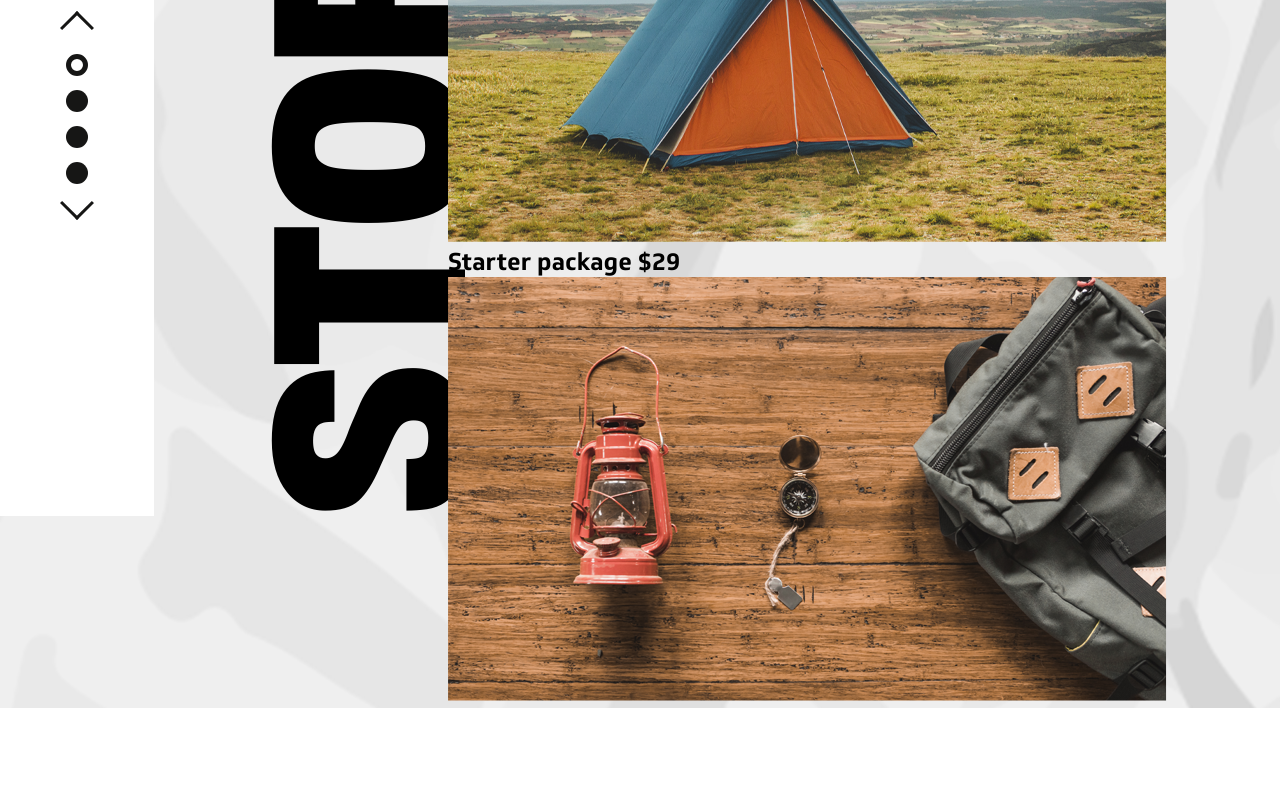
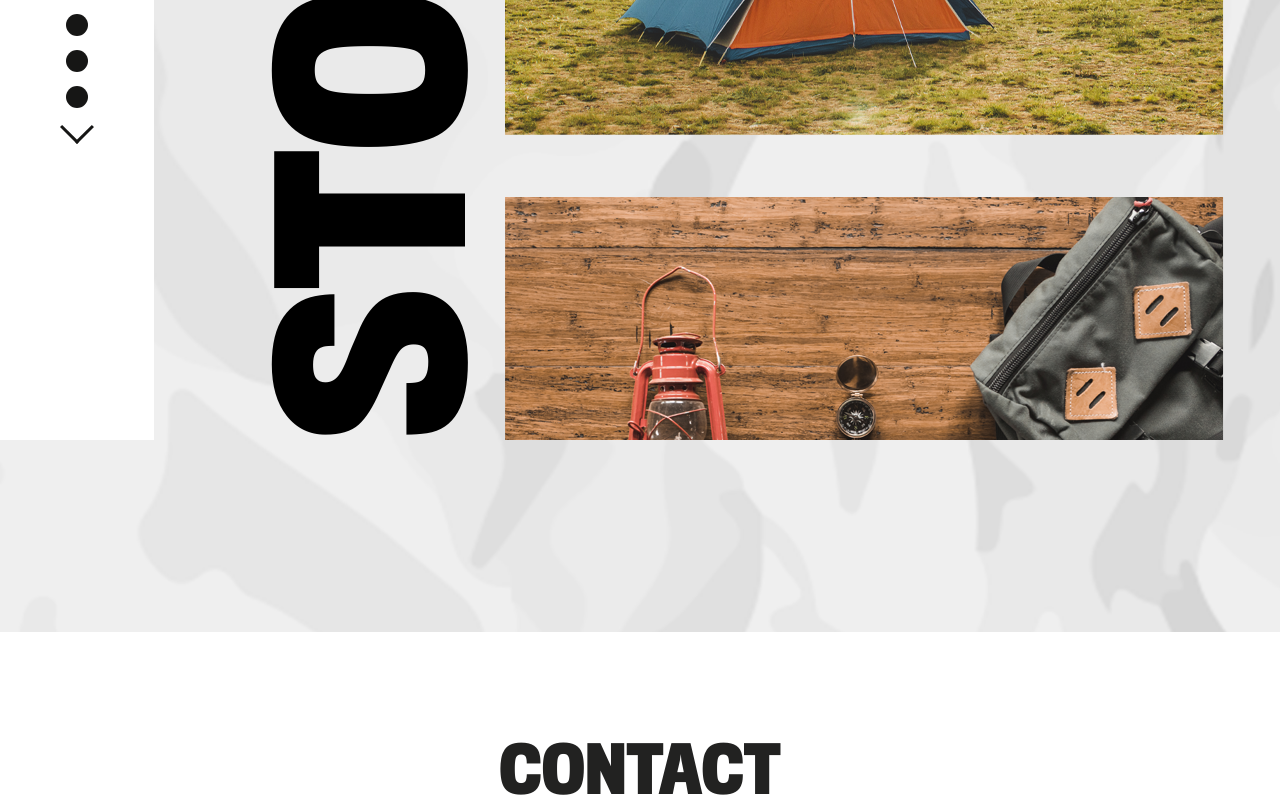
Before and after one commit to alex1987bystrov/hiking-store-react, a React (Create React App) app: page / in a window 1280 px wide. Shown: the part 4500-5300 px from the top of the page. Built offline with nearby package versions, Linux system fonts and the light colour scheme.

Commit message:
store-slider done (marked).

```diff
--- a/src/App.css
+++ b/src/App.css
@@ -265,7 +265,7 @@ p {
   h3{margin: 8% 0 10% 0;}
   p{
     text-wrap: pretty;
-    padding: 0 2.5% 15% 2.5%;
+    padding: 0 2.5% 7% 2.5%;
     font-size: 1.5rem;
     width: 100%;
   }
@@ -331,9 +331,36 @@ p {
   rotate: 135deg;
 }
 
-.store-content {
+.store-content-section {
+  overflow: hidden;
   height: 100vh;
   width: 65%;
+}
+.store-content :nth-child(even) {
+  h3 {
+    top: auto;
+    bottom: 2%;
+    color: white;
+  }
+  img {margin-top: 7%;}
+}
+
+.store-slide {
+  position: relative;
+  text-align: center;
+  h3 {
+    min-width: 45%;
+    display: flex;
+    align-items: center;
+    justify-content: space-between;
+    position: absolute;
+    top: 4%;
+    left: 36%;
+  }
+  span {
+    font-size: 5rem;
+    font-family: 'VerveineRegular';
+  }
 }
 
 /*CONTACT*/
--- a/src/components/Store.jsx
+++ b/src/components/Store.jsx
@@ -10,16 +10,20 @@ export default function Store(){
         {url: 'images/store2.png', title: 'Starter package', price: '$29'},
         {url: 'images/store1.png', title: 'Promotion in the tent', price: '$56'},
         {url: 'images/store2.png', title: 'Starter package', price: '$29'},
+        {url: 'images/store1.png', title: 'Promotion in the tent', price: '$56'},
+        {url: 'images/store2.png', title: 'Starter package', price: '$29'},
+        {url: 'images/store1.png', title: 'Promotion in the tent', price: '$56'},
+        {url: 'images/store2.png', title: 'Starter package', price: '$29'},
     ];
     const [items, setItems] = useState(initialItems);
     const [slide, setSlide] = useState(0);
     // const [touchPosition, setTouchPosition] = useState(null);
 
     function nextSlide () {
-        (slide < items.length-1) ? setSlide(slide => slide + 1) : setSlide(0);
+        (slide < (items.length/2)-1) ? setSlide(slide => slide + 1) : setSlide(0);
     };
     function prevSlide () {
-        (slide > 0) ? setSlide(slide => slide - 1) : setSlide(items.length-1);
+        (slide > 0) ? setSlide(slide => slide - 1) : setSlide((items.length/2)-1);
     };
     function goToSlide (number) {
         setSlide(number % items.length);
@@ -41,7 +45,9 @@ export default function Store(){
                     <StoreNav />
                 </div>
                 <div className="store-header"><h1>STORE</h1></div>
-                <StoreContent />
+                <div className="store-content-section">
+                    <StoreContent />
+                </div>
             </StoreContext.Provider>
         </div>
     );
--- a/src/components/storeSliderComponent/StoreContent.jsx
+++ b/src/components/storeSliderComponent/StoreContent.jsx
@@ -8,10 +8,10 @@ export default function StoreContent() {
   return (
     <div
       className="store-content"
-      style={{ transform: `translateY(-${slideNumber * 100}%)` }}
+      style={{ transform: `translateY(-${slideNumber * 25}%)`, transition: '0.5s' }}
     >
       {items.map((slide, index) => (
-        <StoreContentSlide key={index} data={slide} />
+          <StoreContentSlide key={index} data={slide} />
       ))}
     </div>
   );
--- a/src/components/storeSliderComponent/StoreContentSlide.jsx
+++ b/src/components/storeSliderComponent/StoreContentSlide.jsx
@@ -2,7 +2,7 @@
 export default function StoreContentSlide({ data: { url, title, price } }) {
   return (
     <div className="store-slide">
-        <h3>{title} {price}</h3>
+        <h3>{title} <span>{price}</span></h3>
         <img className="store-img" src = {url} alt = "img"></img>
     </div>
   );
--- a/src/components/storeSliderComponent/StoreNav.jsx
+++ b/src/components/storeSliderComponent/StoreNav.jsx
@@ -7,16 +7,16 @@ export default function StoreNav(){
 
     function render () {
         const dots = [];
-        for (let i = 0; i < slidesCount; i++) {
+        for (let i = 0; i < slidesCount/2; i++) {
           dots.push(<StoreDot key={`store-dot-${i}`} number={i} />);
         }
         return dots;
     };
     return (
         <div className="nav-store-dots">
-            <div className="arr-up" onClick={() => prevSlide()} />
+            <div className="arr-up" onClick={() => nextSlide()} />
             {render()}
-            <div className="arr-down" onClick={() => nextSlide()} />
+            <div className="arr-down" onClick={() => prevSlide()} />
         </div>
     );
 }
```
